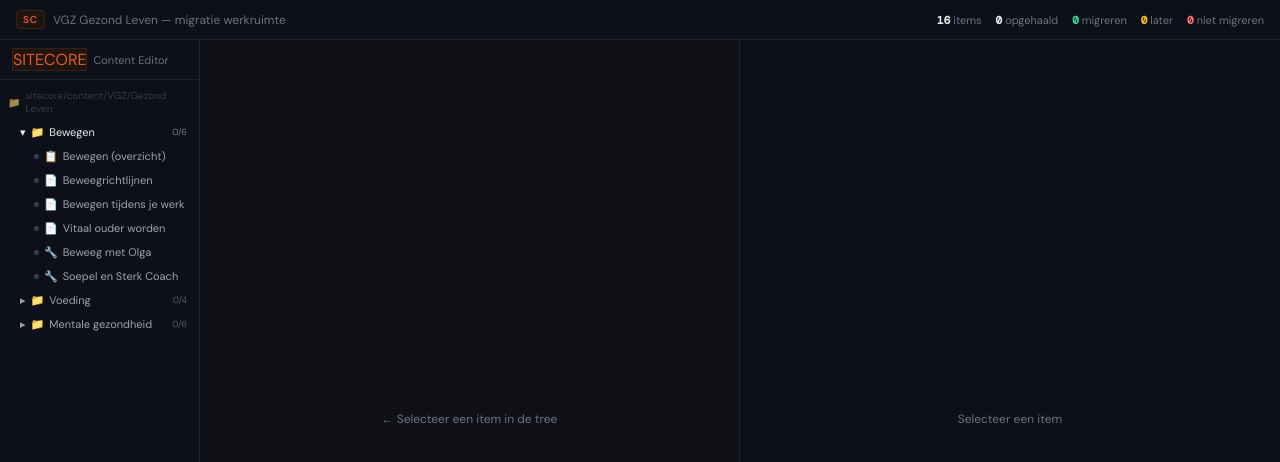
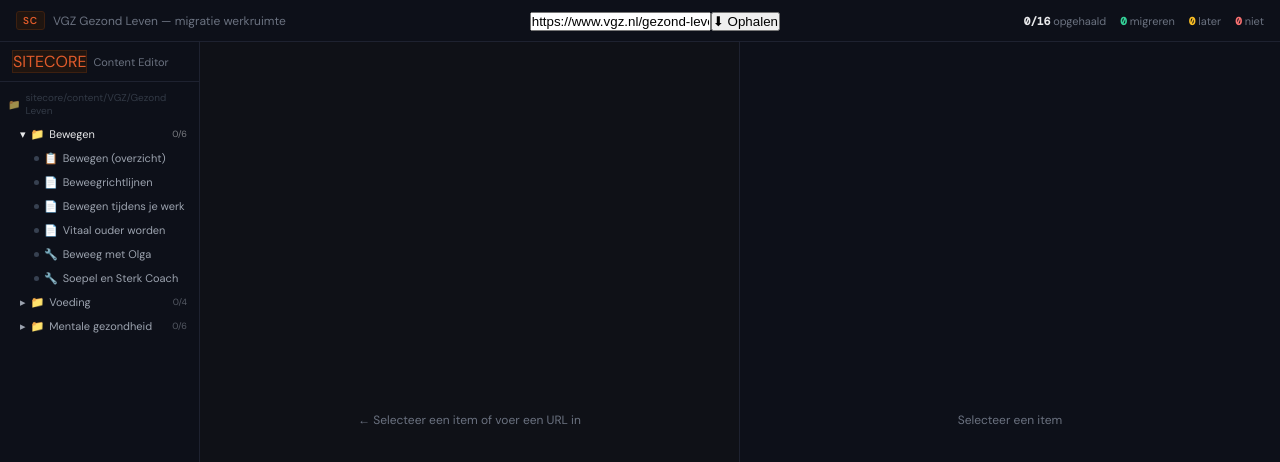
Before and after one commit to jpcolab252-droid/vgz-migration, a Next.js app in the folder vgz-migration/: page / in a window 1280 px wide. Shown: the top 462 px of the page. Built offline with nearby package versions, Linux system fonts and the light colour scheme.

Commit message:
Update page.tsx

```diff
--- a/vgz-migration/app/page.tsx
+++ b/vgz-migration/app/page.tsx
@@ -1,6 +1,6 @@
 'use client'
 
-import { useEffect, useState, useCallback } from 'react'
+import { useState, useCallback } from 'react'
 import styles from './page.module.css'
 
 const NAV_TREE = [
@@ -42,12 +42,26 @@ const THEMES = ['Bewegen', 'Voeding', 'Mentale gezondheid']
 const TYPES = ['Artikel', 'Service', 'Thema']
 
 type NavItem = { id: string; label: string; url: string; type: string }
-type FetchedData = { pageTitle: string; metaDescription: string; ogTitle: string; fetchedUrl: string; incomplete: boolean }
+type FetchedData = { pageTitle: string; metaDescription: string; ogTitle: string; body: string; fetchedUrl: string; incomplete: boolean; source: string }
 type Analysis = { contentType: string; titel: string; slug: string; thema: string; samenvatting: string; notitie: string }
 type Decision = 'migreren' | 'later' | 'niet-migreren' | null
 
+function guessType(url: string): string {
+  const path = url.replace('https://www.vgz.nl', '')
+  if (path.split('/').filter(Boolean).length <= 2) return 'Thema'
+  if (['coach', 'gesprek', 'therapieland', 'olga'].some(k => path.includes(k))) return 'Service'
+  return 'Artikel'
+}
+
+function scPath(url: string): string {
+  const path = url.replace('https://www.vgz.nl', '').replace('/gezond-leven', '/Gezond Leven')
+  return '/sitecore/content/VGZ' + path
+}
+
 export default function Page() {
   const [currentId, setCurrentId] = useState<string | null>(null)
+  const [customItem, setCustomItem] = useState<NavItem | null>(null)
+  const [urlInput, setUrlInput] = useState('https://www.vgz.nl/gezond-leven/bewegen')
   const [openFolders, setOpenFolders] = useState<Record<string, boolean>>({ bewegen: true, voeding: false, mentaal: false })
   const [fetched, setFetched] = useState<Record<string, FetchedData>>({})
   const [fetching, setFetching] = useState<Record<string, boolean>>({})
@@ -57,29 +71,43 @@ export default function Page() {
   const [showSkipModal, setShowSkipModal] = useState(false)
   const [skipReason, setSkipReason] = useState('')
 
-  const current = ALL_ITEMS.find(i => i.id === currentId) ?? null
+  const allItems = [...ALL_ITEMS, ...(customItem ? [customItem] : [])]
+  const current = allItems.find(i => i.id === currentId) ?? null
   const currentFetch = currentId ? fetched[currentId] ?? null : null
   const currentAnalysis = currentId ? analyses[currentId] ?? null : null
   const currentDecision = currentId ? decisions[currentId] ?? null : null
 
-  const fetchItem = useCallback(async (item: NavItem) => {
+  const doFetch = useCallback(async (item: NavItem) => {
     setFetching(prev => ({ ...prev, [item.id]: true }))
+    const fullUrl = item.url.startsWith('http') ? item.url : 'https://www.vgz.nl' + item.url
     try {
       const r = await fetch('/api/scrape', {
         method: 'POST',
         headers: { 'Content-Type': 'application/json' },
-        body: JSON.stringify({ url: 'https://www.vgz.nl' + item.url }),
+        body: JSON.stringify({ url: fullUrl }),
       })
       const data = await r.json()
       setFetched(prev => ({ ...prev, [item.id]: data }))
     } catch {
       setFetched(prev => ({
         ...prev,
-        [item.id]: { pageTitle: item.label, metaDescription: '', ogTitle: '', fetchedUrl: 'https://www.vgz.nl' + item.url, incomplete: true }
+        [item.id]: { pageTitle: item.label, metaDescription: '', ogTitle: '', body: '', fetchedUrl: fullUrl, incomplete: true, source: 'failed' }
       }))
     }
     setFetching(prev => ({ ...prev, [item.id]: false }))
   }, [])
+
+  const fetchFromUrl = useCallback(async () => {
+    const url = urlInput.trim()
+    if (!url) return
+    const path = url.replace('https://www.vgz.nl', '')
+    const slug = path.split('/').pop() || 'custom'
+    const id = 'custom-' + slug
+    const item: NavItem = { id, label: slug, url: path, type: guessType(url) }
+    setCustomItem(item)
+    setCurrentId(id)
+    await doFetch(item)
+  }, [urlInput, doFetch])
 
   const runAI = useCallback(async () => {
     if (!current) return
@@ -99,12 +127,9 @@ export default function Page() {
       setAnalyses(prev => ({
         ...prev,
         [current.id]: {
-          contentType: current.type,
-          titel: data?.pageTitle || current.label,
-          slug,
-          thema,
-          samenvatting: data?.metaDescription || '',
-          notitie: data?.incomplete ? 'Body content niet beschikbaar — vereist Sitecore-export.' : '',
+          contentType: current.type, titel: data?.pageTitle || current.label,
+          slug, thema, samenvatting: data?.metaDescription || '',
+          notitie: data?.incomplete ? 'Body niet beschikbaar — vereist Sitecore-export.' : 'Velden ingevuld o.b.v. metadata.',
         }
       }))
     }
@@ -116,26 +141,25 @@ export default function Page() {
     if (d === 'niet-migreren') { setShowSkipModal(true); return }
     setDecisions(prev => ({ ...prev, [currentId]: d }))
     if (d === 'migreren') {
-      const idx = ALL_ITEMS.findIndex(i => i.id === currentId)
-      if (idx < ALL_ITEMS.length - 1) setCurrentId(ALL_ITEMS[idx + 1].id)
+      const idx = allItems.findIndex(i => i.id === currentId)
+      if (idx < allItems.length - 1) setCurrentId(allItems[idx + 1].id)
     }
   }
 
   const confirmSkip = () => {
     if (!currentId) return
     setDecisions(prev => ({ ...prev, [currentId]: 'niet-migreren' }))
-    setShowSkipModal(false)
-    setSkipReason('')
-    const idx = ALL_ITEMS.findIndex(i => i.id === currentId)
-    if (idx < ALL_ITEMS.length - 1) setCurrentId(ALL_ITEMS[idx + 1].id)
+    setShowSkipModal(false); setSkipReason('')
+    const idx = allItems.findIndex(i => i.id === currentId)
+    if (idx < allItems.length - 1) setCurrentId(allItems[idx + 1].id)
   }
 
   const counts = {
-    total: ALL_ITEMS.length,
+    total: allItems.length,
+    fetched: Object.keys(fetched).length,
     migreren: Object.values(decisions).filter(d => d === 'migreren').length,
     later: Object.values(decisions).filter(d => d === 'later').length,
     niet: Object.values(decisions).filter(d => d === 'niet-migreren').length,
-    fetched: Object.keys(fetched).length,
   }
 
   const typeIcon = (t: string) => t === 'Thema' ? '📋' : t === 'Service' ? '🔧' : '📄'
@@ -145,23 +169,34 @@ export default function Page() {
 
   return (
     <div className={styles.app}>
+
       {/* TOP BAR */}
       <div className={styles.topbar}>
         <div className={styles.topLeft}>
           <span className={styles.scLogo}>SC</span>
           <span className={styles.topLabel}>VGZ Gezond Leven — migratie werkruimte</span>
         </div>
+        <div className={styles.urlBar}>
+          <input
+            className={styles.urlInput}
+            value={urlInput}
+            onChange={e => setUrlInput(e.target.value)}
+            onKeyDown={e => e.key === 'Enter' && fetchFromUrl()}
+            placeholder="https://www.vgz.nl/gezond-leven/..."
+          />
+          <button className={styles.urlBtn} onClick={fetchFromUrl}>⬇ Ophalen</button>
+        </div>
         <div className={styles.topStats}>
-          <span className={styles.stat}><strong>{counts.total}</strong> items</span>
-          <span className={styles.stat}><strong>{counts.fetched}</strong> opgehaald</span>
+          <span className={styles.stat}><strong>{counts.fetched}/{counts.total}</strong> opgehaald</span>
           <span className={`${styles.stat} ${styles.statGreen}`}><strong>{counts.migreren}</strong> migreren</span>
           <span className={`${styles.stat} ${styles.statYellow}`}><strong>{counts.later}</strong> later</span>
-          <span className={`${styles.stat} ${styles.statRed}`}><strong>{counts.niet}</strong> niet migreren</span>
+          <span className={`${styles.stat} ${styles.statRed}`}><strong>{counts.niet}</strong> niet</span>
         </div>
       </div>
 
       <div className={styles.workspace}>
-        {/* LEFT: tree */}
+
+        {/* LEFT: Sitecore tree */}
         <div className={styles.scPanel}>
           <div className={styles.scPanelHeader}>
             <span className={styles.scSource}>SITECORE</span>
@@ -186,7 +221,7 @@ export default function Page() {
                         return (
                           <div key={item.id}
                             className={`${styles.treeItem} ${currentId === item.id ? styles.active : ''}`}
-                            onClick={() => setCurrentId(item.id)}
+                            onClick={() => { setCurrentId(item.id); if (!fetched[item.id]) doFetch(item) }}
                           >
                             <span className={`${styles.itemDot} ${dec === 'migreren' ? styles.dotGreen : dec === 'niet-migreren' ? styles.dotRed : dec === 'later' ? styles.dotYellow : isFetched ? styles.dotBlue : ''}`} />
                             <span>{typeIcon(item.type)}</span>
@@ -199,25 +234,42 @@ export default function Page() {
                 </div>
               )
             })}
+            {customItem && (
+              <div className={styles.treeSection}>
+                <div className={styles.treeFolder} style={{ color: '#fbbf24' }}>
+                  <span>📁</span><span>Handmatig opgehaald</span>
+                </div>
+                <div className={styles.treeChildren}>
+                  <div
+                    className={`${styles.treeItem} ${currentId === customItem.id ? styles.active : ''}`}
+                    onClick={() => setCurrentId(customItem.id)}
+                  >
+                    <span className={`${styles.itemDot} ${fetched[customItem.id] ? styles.dotBlue : ''}`} />
+                    <span>{typeIcon(customItem.type)}</span>
+                    <span className={styles.itemName}>{customItem.label}</span>
+                  </div>
+                </div>
+              </div>
+            )}
           </div>
         </div>
 
         {/* MIDDLE: Sitecore view */}
         <div className={styles.midPanel}>
           {!current ? (
-            <div className={styles.emptyState}>← Selecteer een item in de tree</div>
+            <div className={styles.emptyState}>← Selecteer een item of voer een URL in</div>
           ) : (
             <>
               <div className={styles.panelHeader}>
                 <span className={styles.scSource}>SITECORE</span>
-                <span className={styles.panelPath}>{'/sitecore/content/VGZ' + current.url.replace('/gezond-leven', '/Gezond Leven')}</span>
-                <button className={styles.fetchBtn} disabled={!!fetching[current.id]} onClick={() => fetchItem(current)}>
+                <span className={styles.panelPath}>{scPath(current.url.startsWith('http') ? current.url : 'https://www.vgz.nl' + current.url)}</span>
+                <button className={styles.fetchBtn} disabled={!!fetching[current.id]} onClick={() => doFetch(current)}>
                   {fetching[current.id] ? 'ophalen...' : fetched[current.id] ? '↻ opnieuw' : '⬇ ophalen'}
                 </button>
               </div>
               <div className={styles.panelBody}>
                 {!currentFetch ? (
-                  <div className={styles.hintBox}>Klik "⬇ ophalen" om metadata van deze pagina op te halen via HTTP</div>
+                  <div className={styles.hintBox}>Klik "⬇ ophalen" om de pagina op te halen</div>
                 ) : (
                   <>
                     <div className={styles.scField}>
@@ -234,30 +286,28 @@ export default function Page() {
                         <div className={styles.scFieldValue}>{currentFetch.metaDescription}</div>
                       </div>
                     )}
-                    {currentFetch.ogTitle && (
-                      <div className={styles.scField}>
-                        <div className={styles.scFieldLabel}>OG Title</div>
-                        <div className={styles.scFieldValue}>{currentFetch.ogTitle}</div>
+                    <div className={styles.scField}>
+                      <div className={styles.scFieldLabel}>
+                        Page Body
+                        {currentFetch.source === 'jina' && <span className={styles.sourceBadge}>via Jina Reader</span>}
+                        {currentFetch.incomplete && <span className={styles.sourceBadgeWarn}>onvolledig</span>}
                       </div>
-                    )}
+                      <div className={`${styles.scFieldValue} ${styles.long}`}>
+                        {currentFetch.body
+                          ? currentFetch.body.substring(0, 1200)
+                          : '⚠ Body niet beschikbaar — vereist Sitecore XML export.'}
+                      </div>
+                    </div>
                     <div className={styles.scField}>
                       <div className={styles.scFieldLabel}>URL</div>
                       <div className={styles.scFieldValue}>
                         <a href={currentFetch.fetchedUrl} target="_blank" rel="noreferrer" style={{ color: '#4a9eff' }}>{currentFetch.fetchedUrl}</a>
                       </div>
                     </div>
-                    <div className={styles.scField}>
-                      <div className={styles.scFieldLabel}>Page Body</div>
-                      <div className={`${styles.scFieldValue} ${styles.long}`}>
-                        {currentFetch.incomplete
-                          ? '⚠ Body content niet beschikbaar via HTTP fetch — vereist Sitecore XML export of directe API toegang.'
-                          : '(geen body content geëxtraheerd)'}
-                      </div>
-                    </div>
                     {currentFetch.incomplete && (
                       <div className={styles.issuesBox}>
                         <div className={styles.issuesTitle}>⚠ Migration issues</div>
-                        <div className={styles.issueLine}>Body content niet extraheerbaar — JS-rendered pagina</div>
+                        <div className={styles.issueLine}>Body content gedeeltelijk — JS-rendered pagina</div>
                         <div className={styles.issueLine}>Media assets onbekend — vereist Sitecore media library export</div>
                       </div>
                     )}
@@ -313,11 +363,8 @@ export default function Page() {
                     {currentAnalysis.notitie}
                   </div>
                 )}
-                {!currentFetch && (
-                  <div className={styles.hintBox}>Haal eerst de pagina op via "⬇ ophalen" voordat je AI mapping uitvoert</div>
-                )}
+                {!currentFetch && <div className={styles.hintBox}>Haal eerst de pagina op voordat je AI mapping uitvoert</div>}
               </div>
-
               <div className={styles.decisionBar}>
                 {currentDecision ? (
                   <div className={styles.currentDecision}>
```
